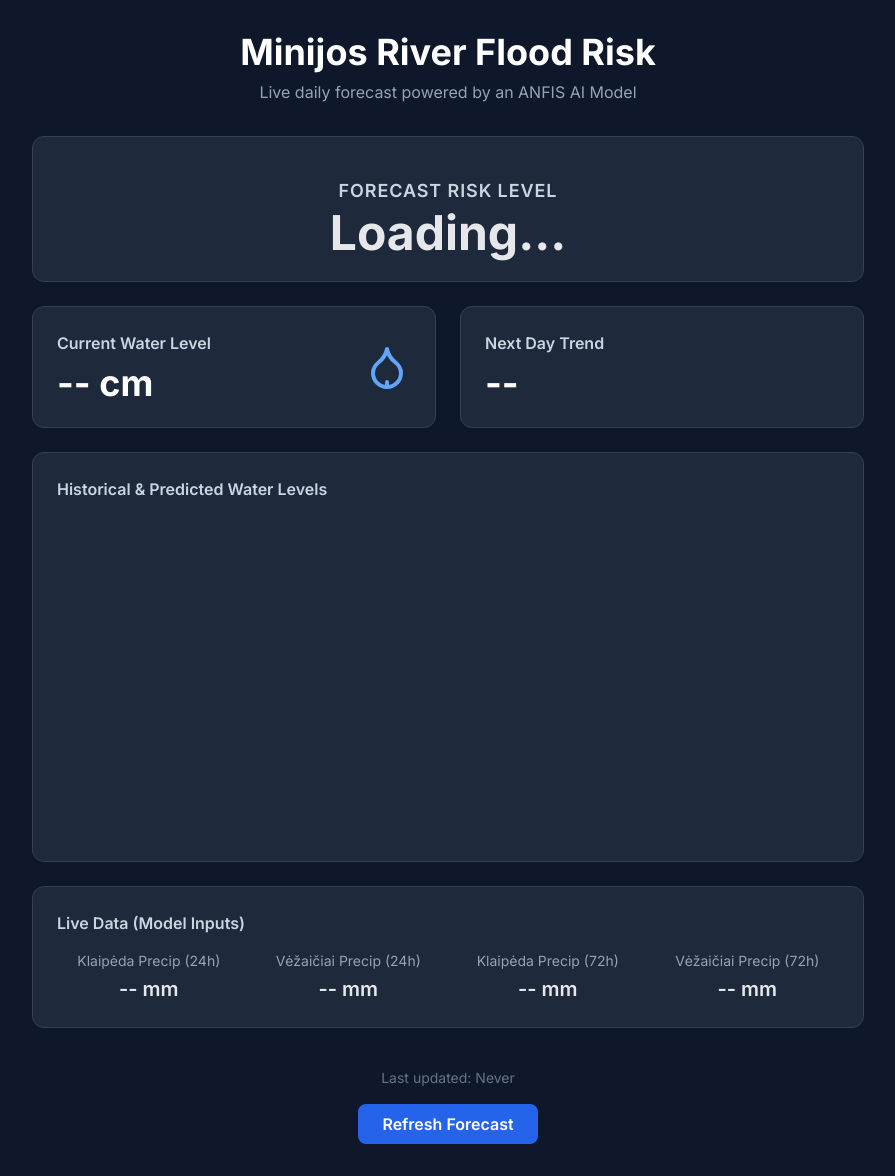
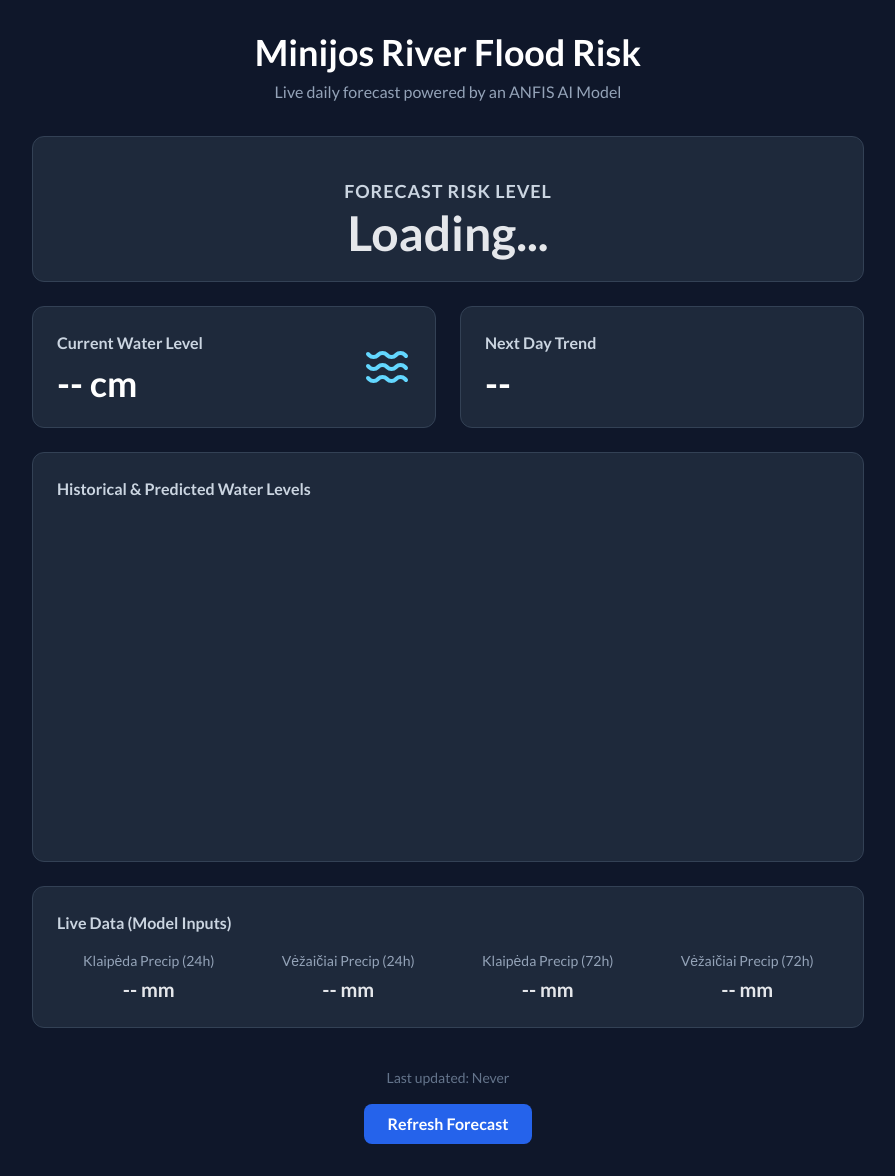
Before and after one commit to inferesu/Flood_prediction, a Flask app: page / in a window 1280 px wide. Shown: the whole page, without its empty margins (192-1087 px from the left). Run offline with Flask 3, Linux system fonts and the light colour scheme; data that the repository does not hold is empty; a map, chart or similar area stays blank; some libraries are stand-ins or nearby versions.

Commit message:
Updated visuals

```diff
--- a/predictions_log.json
+++ b/predictions_log.json
@@ -8,9 +8,9 @@
     },
     "2025-10-20": {
         "predicted": 184.59156806945802,
-        "actual": 195.42
+        "actual": 195.24
     },
     "2025-10-21": {
-        "predicted": 180.94017879486083
+        "predicted": 180.7930595779419
     }
 }
--- a/templates/index.html
+++ b/templates/index.html
@@ -6,9 +6,14 @@
     <title>Minijos River - Live Flood Risk</title>
     <script src="https://cdn.tailwindcss.com"></script>
     <script src="https://cdn.jsdelivr.net/npm/chart.js"></script>
-    <link href="https://fonts.googleapis.com/css2?family=Inter:wght@400;500;600;700&display=swap" rel="stylesheet">
+
+    <link rel="preconnect" href="https://fonts.googleapis.com">
+    <link rel="preconnect" href="https://fonts.gstatic.com" crossorigin>
+    <link href="https://fonts.googleapis.com/css2?family=Inter:ital,opsz,wght@0,14..32,100..900;1,14..32,100..900&family=Lato:ital,wght@0,100;0,300;0,400;0,700;0,900;1,100;1,300;1,400;1,700;1,900&display=swap" rel="stylesheet">
+
     <style>
-        body { font-family: 'Inter', sans-serif; }
+        /* 2. Changed the font-family to 'Lato' */
+        body { font-family: 'Lato', sans-serif; }
         .card { background-color: #1E293B; border: 1px solid #334155; border-radius: 0.75rem; padding: 1.5rem; }
         .risk-low { background-color: #059669; color: white; }
         .risk-moderate { background-color: #D97706; color: white; }
@@ -39,7 +44,9 @@
                         <h3 class="font-semibold text-slate-300">Current Water Level</h3>
                         <p id="current-level" class="text-4xl font-bold text-white mt-2">-- cm</p>
                     </div>
-                    <div class="text-blue-400"><svg xmlns="http://www.w3.org/2000/svg" width="48" height="48" viewBox="0 0 24 24" fill="none" stroke="currentColor" stroke-width="2" stroke-linecap="round" stroke-linejoin="round"><path d="M12 22a7 7 0 0 0 7-7c0-2-1-3.9-3-5.5s-3.5-4-4-6.5c-.5 2.5-2 4.9-4 6.5s-3 3.5-3 5.5a7 7 0 0 0 7 7z"/><path d="M12 22v-2.5"/></svg></div>
+                    <div class="text-blue-400"><svg width="48px" height="48px" viewBox="0 0 24 24" fill="none" xmlns="http://www.w3.org/2000/svg">
+<path d="M2.5 5.5L3.11612 6.11612C3.68206 6.68206 4.44964 7 5.25 7C6.05036 7 6.81794 6.68206 7.38388 6.11612L7.61612 5.88388C8.18206 5.31794 8.94964 5 9.75 5C10.5504 5 11.3179 5.31794 11.8839 5.88388L12.1161 6.11612C12.6821 6.68206 13.4496 7 14.25 7C15.0504 7 15.8179 6.68206 16.3839 6.11612L16.6161 5.88388C17.1821 5.31794 17.9496 5 18.75 5C19.5504 5 20.3179 5.31794 20.8839 5.88388L21.5 6.5M2.5 11.5L3.11612 12.1161C3.68206 12.6821 4.44964 13 5.25 13C6.05036 13 6.81794 12.6821 7.38388 12.1161L7.61612 11.8839C8.18206 11.3179 8.94964 11 9.75 11C10.5504 11 11.3179 11.3179 11.8839 11.8839L12.1161 12.1161C12.6821 12.6821 13.4496 13 14.25 13C15.0504 13 15.8179 12.6821 16.3839 12.1161L16.6161 11.8839C17.1821 11.3179 17.9496 11 18.75 11C19.5504 11 20.3179 11.3179 20.8839 11.8839L21.5 12.5M2.5 17.5L3.11612 18.1161C3.68206 18.6821 4.44964 19 5.25 19C6.05036 19 6.81794 18.6821 7.38388 18.1161L7.61612 17.8839C8.18206 17.3179 8.94964 17 9.75 17C10.5504 17 11.3179 17.3179 11.8839 17.8839L12.1161 18.1161C12.6821 18.6821 13.4496 19 14.25 19C15.0504 19 15.8179 18.6821 16.3839 18.1161L16.6161 17.8839C17.1821 17.3179 17.9496 17 18.75 17C19.5504 17 20.3179 17.3179 20.8839 17.8839L21.5 18.5" stroke="#63D7FF" stroke-width="2" stroke-linecap="round" stroke-linejoin="round"/>
+</svg></div>
                 </div>
                 <div class="card flex items-center justify-between">
                     <div>
```
